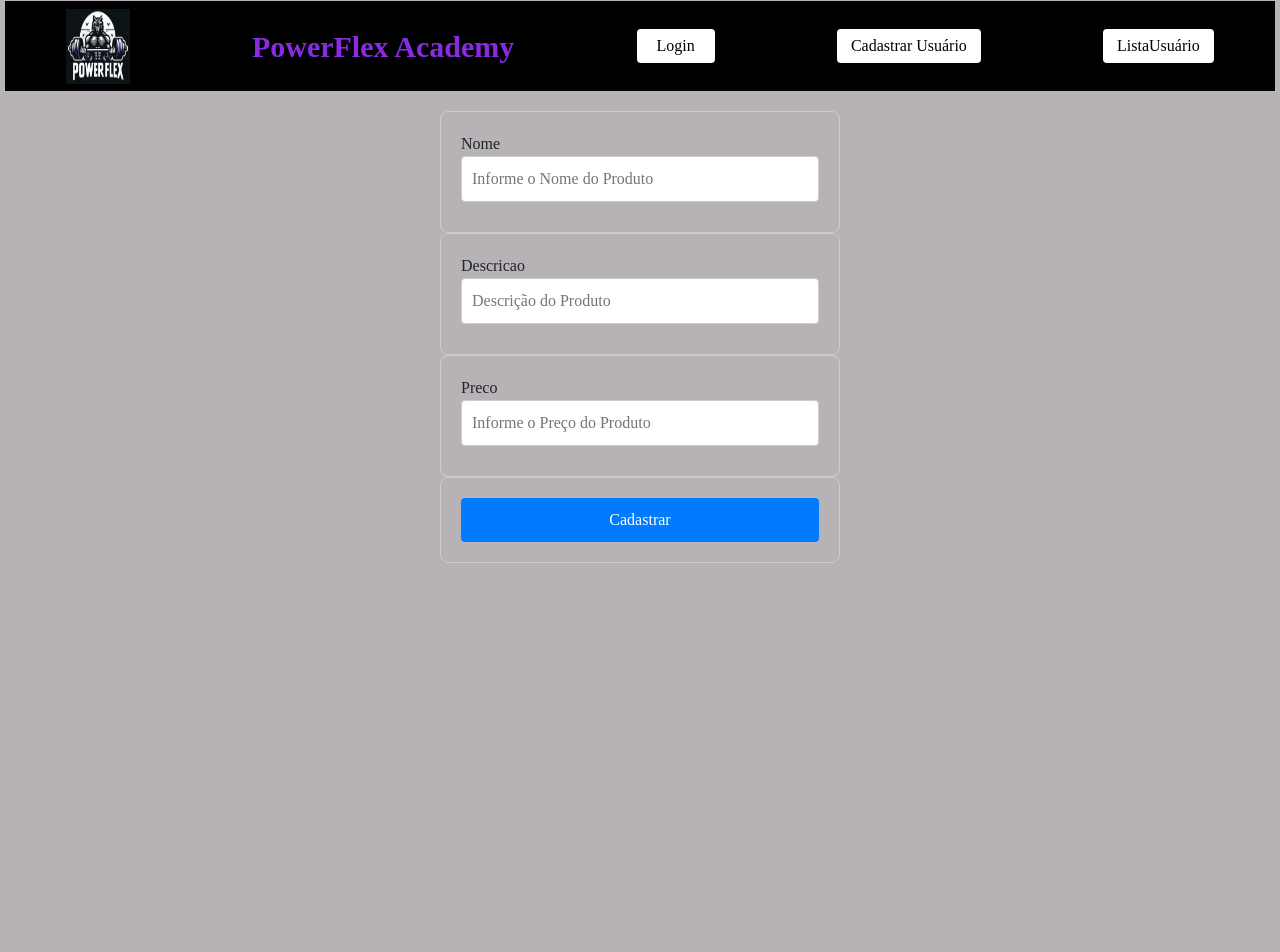
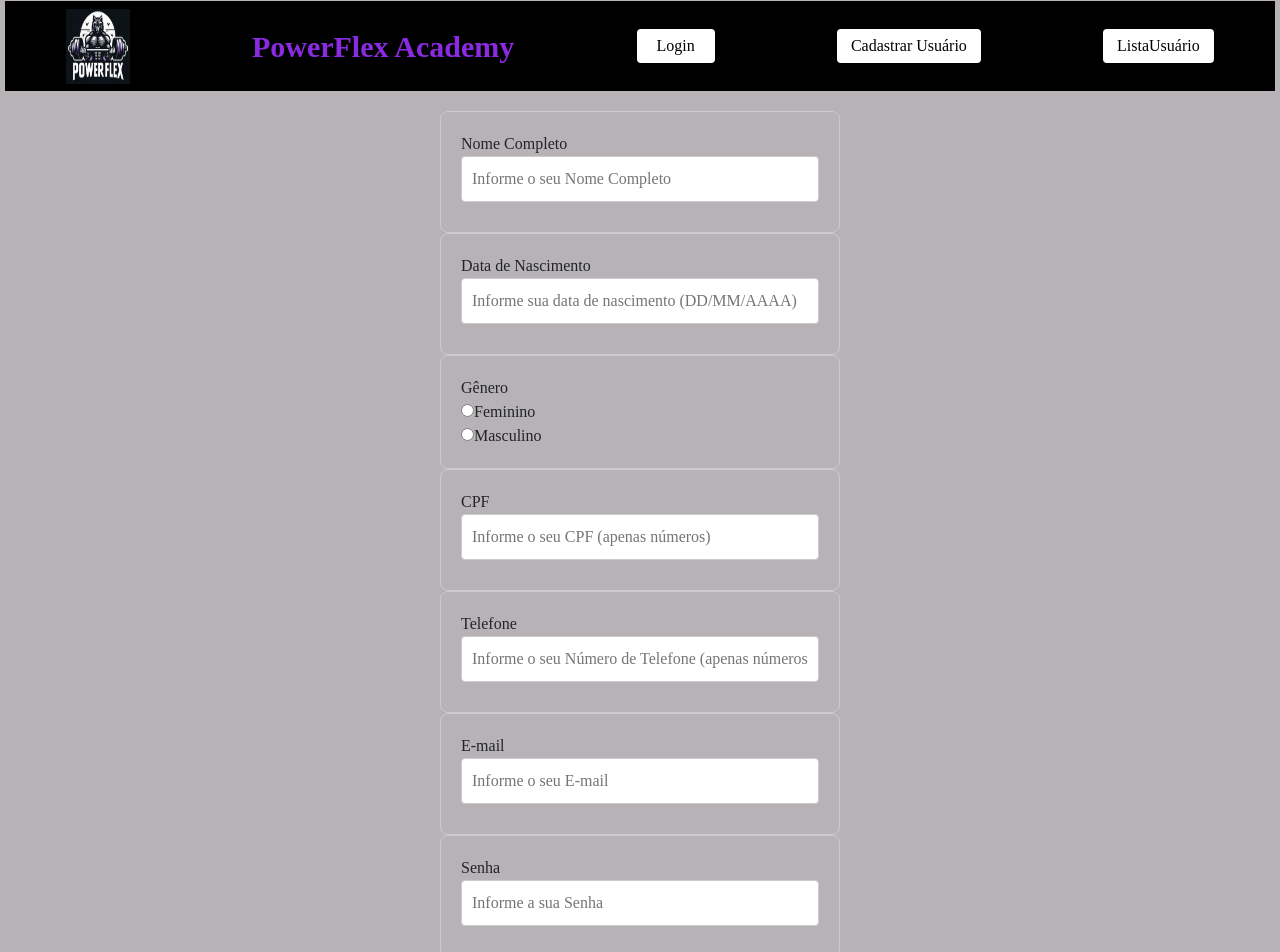
Before and after one commit to Heriwill/tcc_cods4, a React (Vite) app: page /usuario in a window 1280 px wide. Shown: the top 952 px of the page. Before the commit the page ends 800 px from the top, so only its background shows below. Built offline with nearby package versions, Linux system fonts and the light colour scheme.

Commit message:
Cadastro de Usuário

```diff
--- a/src/pages/Usuario/index.jsx
+++ b/src/pages/Usuario/index.jsx
@@ -176,7 +176,7 @@ parte da GIULIA
 
 
 
-
+/*
 //parte ORIGINAL
 
 //npm install react-hook-form
@@ -232,3 +232,143 @@ try { //tente fazer isso
 }
 
 export default Usuario;
+
+*/
+
+// npm install react-hook-form
+import  {useForm} from "react-hook-form";
+import { Link } from 'react-router-dom';
+import './usuario.css';
+import { useState } from "react";
+import api from "../../services/api";
+
+const Usuario = () => {
+  const [vnome, setNome] = useState('');
+  const [vnascimento, setNascimento] = useState('');
+  const [vcpf, setCPF] = useState('');
+  const [vtelefone, setTelefone] = useState('');
+  const [vgenero, setGenero] = useState('');
+  const [vemail, setEmail] = useState('');
+  const [vsenha, setSenha] = useState('');
+
+  const { handleSubmit } = useForm();
+
+  const onSubmit = async () => {
+    try {
+      if (!vnome || !vnascimento || !vcpf || !vtelefone || !vgenero || !vemail || !vsenha) {
+        alert("Por favor, preencha todos os campos!");
+        return;
+      }
+
+      // Verifica se os campos CPF, telefone e data de nascimento estão completos
+      if (vcpf.length !== 11 || vtelefone.length !== 11 || vnascimento.length !== 10) {
+        alert("Por favor, preencha os campos CPF, telefone e data de nascimento corretamente.");
+        return;
+      }
+
+      const response = await api.post('/usuarios', { nome: vnome, nascimento: vnascimento, cpf: vcpf, telefone: vtelefone, genero: vgenero, email: vemail, senha: vsenha });
+      console.log(response.data);
+    } catch (error) {
+      console.log(error);
+    }
+  };
+
+  const handleChangeCPF = (e) => {
+    const onlyNums = e.target.value.replace(/\D/g, '');
+    const maxChars = onlyNums.slice(0, 11);
+    setCPF(maxChars);
+  };
+
+  const handleChangeTelefone = (e) => {
+    const onlyNums = e.target.value.replace(/\D/g, ''); // Remove caracteres não numéricos
+    let formattedNumber = onlyNums.slice(0, 11); // Limita a 12 caracteres
+
+    // Adiciona parênteses aos dois primeiros números
+    if (formattedNumber.length > 2) {
+      formattedNumber = `(${formattedNumber.slice(0, 2)})${formattedNumber.slice(2)}`;
+    }
+
+    // Adiciona um traço após os cinco primeiros números
+    if (formattedNumber.length > 7) {
+      formattedNumber = `${formattedNumber.slice(0, 9)}-${formattedNumber.slice(9)}`;
+    }
+
+    setTelefone(formattedNumber);
+  };
+
+  const handleChangeNome = (e) => {
+    const onlyLetters = e.target.value.replace(/[^A-Za-zÀ-ÿ\s]/g, '');
+    setNome(onlyLetters);
+  };
+
+  const handleChangeDataNascimento = (e) => {
+    const onlyNums = e.target.value.replace(/\D/g, '');
+    let formattedDate = onlyNums.slice(0, 8);
+
+    if (formattedDate.length > 2 && formattedDate.length < 5) {
+      formattedDate = `${formattedDate.slice(0, 2)}/${formattedDate.slice(2)}`;
+    } else if (formattedDate.length >= 5) {
+      formattedDate = `${formattedDate.slice(0, 2)}/${formattedDate.slice(2, 4)}/${formattedDate.slice(4)}`;
+    }
+
+    setNascimento(formattedDate);
+  };
+
+  const handleSelectGenero = (e) => {
+    setGenero(e.target.value);
+  };
+
+  return (
+    <form onSubmit={handleSubmit(onSubmit)} className="app-container">
+      <div className="form-group">
+        <label>Nome Completo</label>
+        <input type="text" placeholder="Informe o seu Nome Completo" value={vnome} onChange={handleChangeNome} />
+      </div>
+
+      <div className="form-group">
+        <label>Data de Nascimento</label>
+        <input type="text" placeholder="Informe sua data de nascimento (DD/MM/AAAA)" value={vnascimento} onChange={handleChangeDataNascimento} />
+      </div>
+
+      <div className="form-group">
+        <label>Gênero</label>
+        <div>
+          <input type="radio" id="feminino" name="genero" value="Feminino" checked={vgenero === 'Feminino'} onChange={handleSelectGenero} />
+          <label htmlFor="feminino">Feminino</label>
+        </div>
+        <div>
+          <input type="radio" id="masculino" name="genero" value="Masculino" checked={vgenero === 'Masculino'} onChange={handleSelectGenero} />
+          <label htmlFor="masculino">Masculino</label>
+        </div>
+      </div>
+
+      <div className="form-group">
+        <label>CPF</label>
+        <input type="text" placeholder="Informe o seu CPF (apenas números)" value={vcpf} onChange={handleChangeCPF} />
+      </div>
+
+      <div className="form-group">
+        <label>Telefone</label>
+        <input type="text" placeholder="Informe o seu Número de Telefone (apenas números)" value={vtelefone} onChange={handleChangeTelefone} />
+      </div>
+
+      <div className="form-group">
+        <label>E-mail</label>
+        <input type="text" placeholder="Informe o seu E-mail" value={vemail} onChange={(e) => setEmail(e.target.value)} maxLength={40} />
+      </div>
+
+      <div className="form-group">
+        <label>Senha</label>
+        <div className="senha-container">
+          <input type="password" placeholder="Informe a sua Senha" value={vsenha} onChange={(e) => setSenha(e.target.value)} maxLength="20" />
+        </div>
+      </div>
+
+      <div className="form-group">
+        <button type="submit">Criar o seu Cadastro</button>
+      </div>
+    </form>
+  );
+};
+
+export default Usuario;
```
